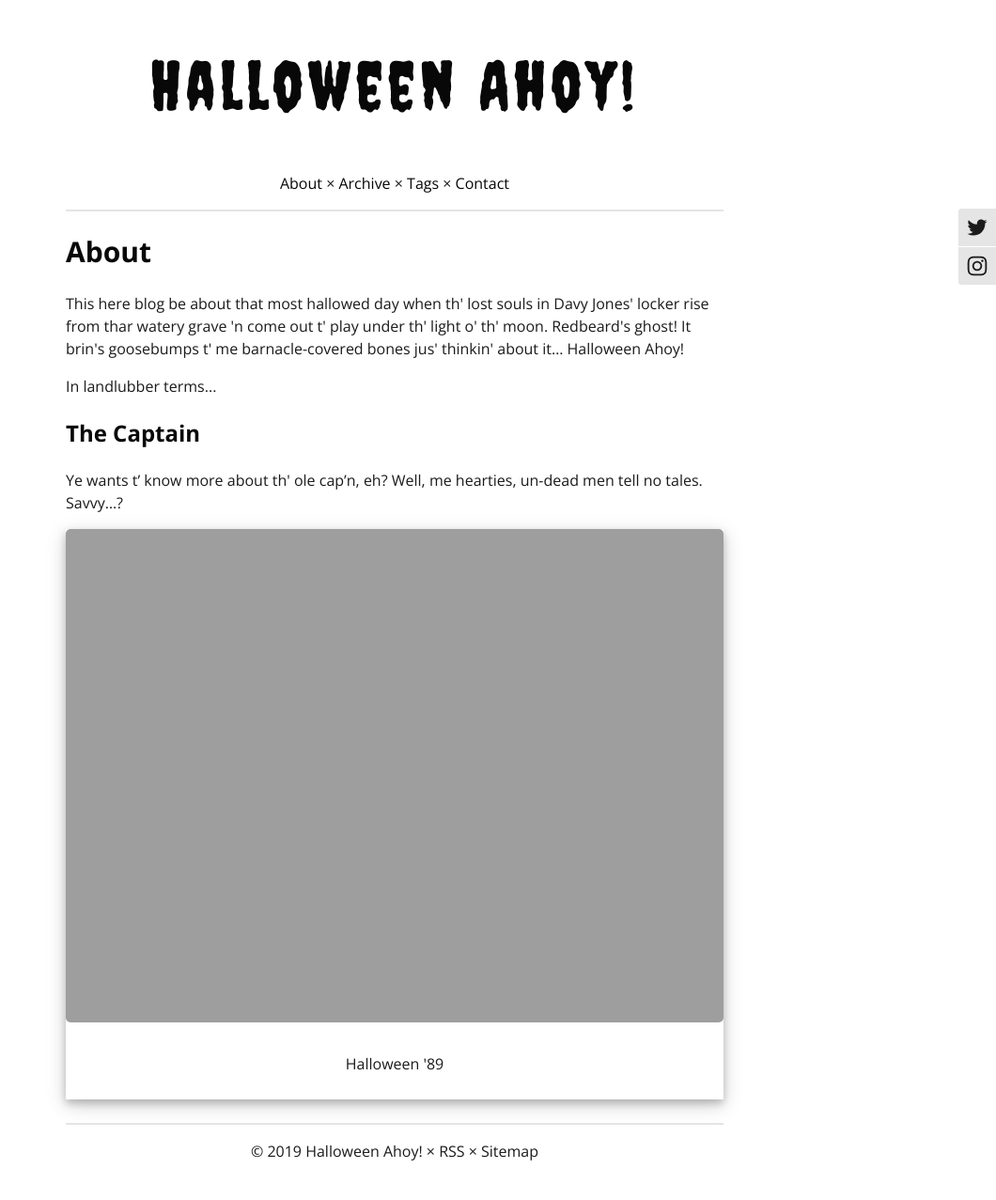
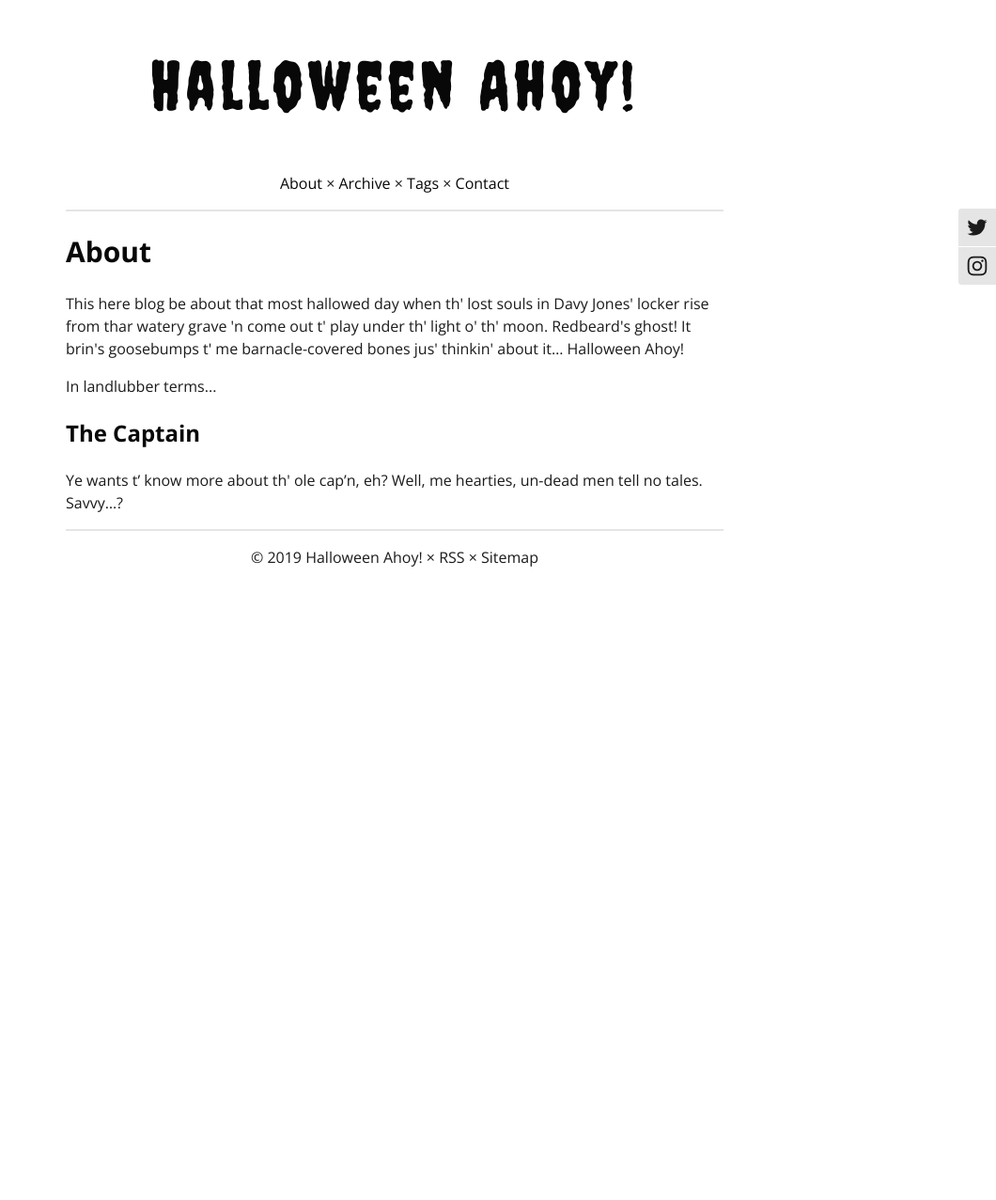
Before and after one commit to halloweenahoy/halloweenahoy.github.io, a Jekyll site: the page built from about.html, in a window 1280 px wide. Shown: the whole page at 94% size, without its empty margins (220-1280 px from the left). Built offline with Jekyll 4.4.1, drawn with Linux system fonts in a browser that asks for light colours; comment, search, counter and statistics services are not loaded; after the commit the page ends 900 px from its top, so only the background shows below that.

Commit message:
Update about.html

```diff
--- a/about.html
+++ b/about.html
@@ -13,10 +13,3 @@ description: About Halloween Ahoy! and its crew.
 <h3>The Captain</h3>
 
 <p>Ye wants t’ know more about th' ole cap’n, eh? Well, me hearties, un-dead men tell no tales. Savvy…?</p>
-
-<div class="polaroid">
-  <img src="https://halloweenahoy.com/images/halloween89.png" alt="Halloween '89" style="width:100%">
-  <div class="container">
-  <p>Halloween '89</p>
-  </div>
-</div>
```
